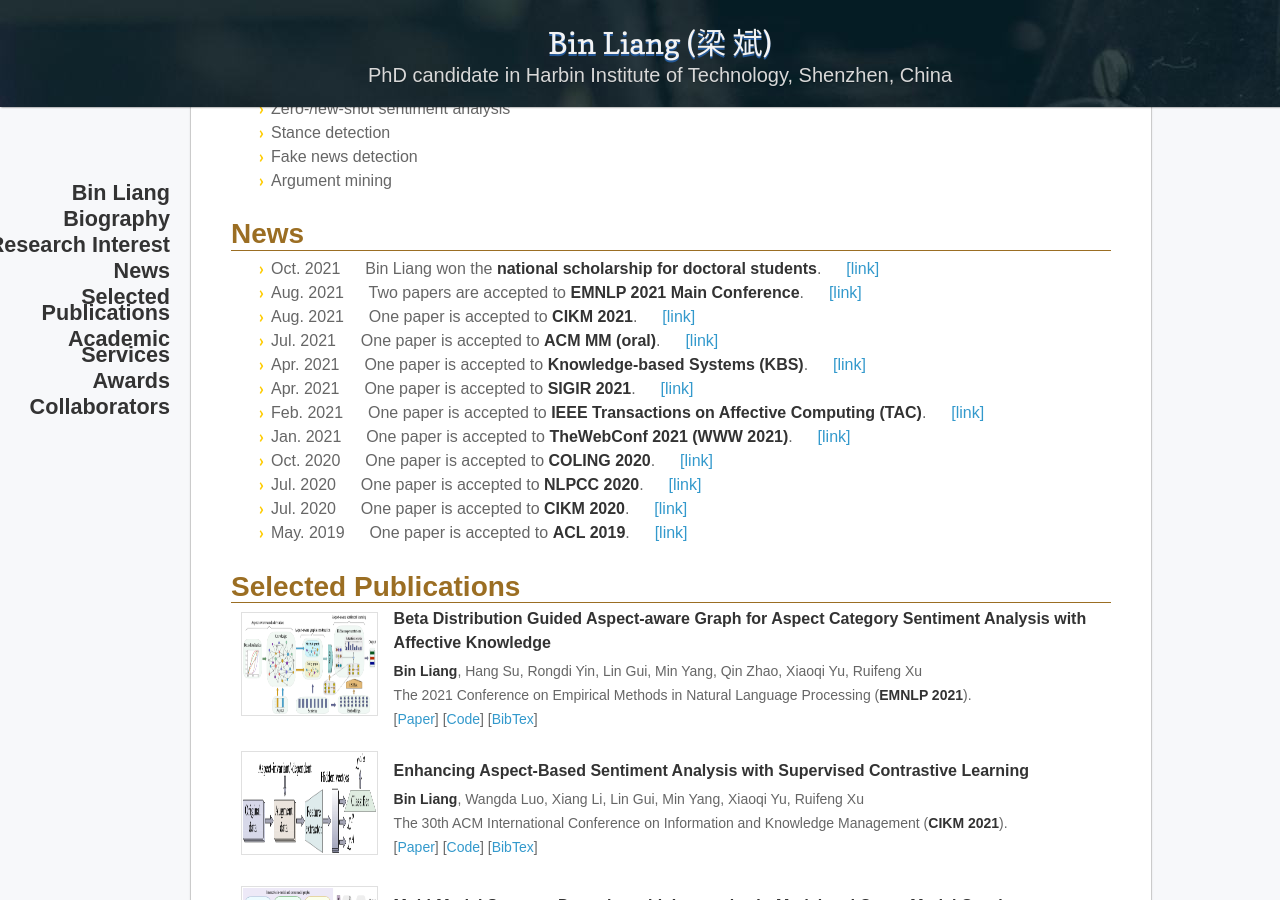
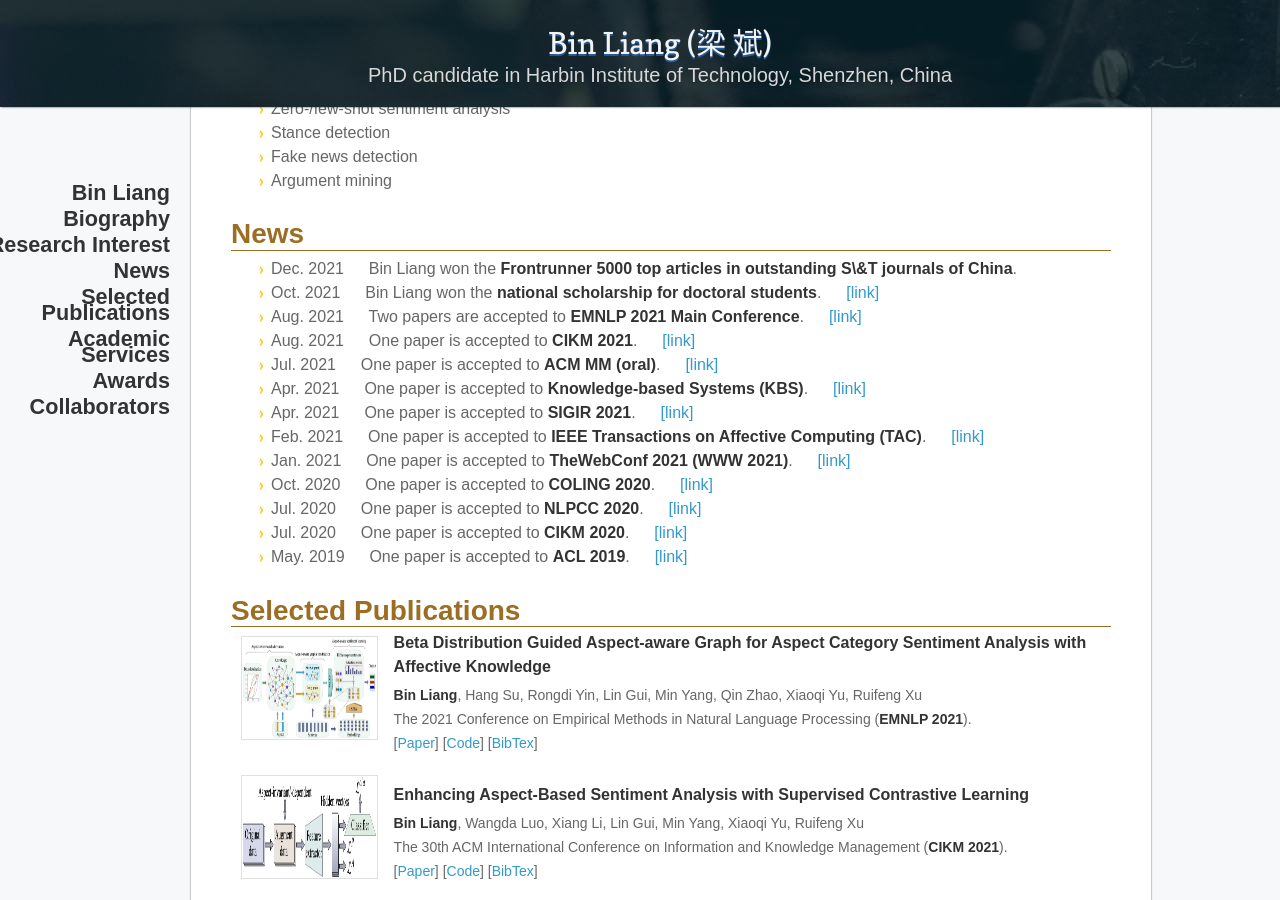
Before and after one commit to BinLiang-NLP/BinLiang-NLP.github.io, a Jekyll site: the page built from index.md, in a window 1280 px wide and 900 px high, scrolled down 754 px. Built offline with Jekyll 4.4.1, drawn with Linux system fonts in a browser that asks for light colours; nearby versions of some CDN libraries; our own code applies the rules of GitHub Pages for plain Markdown files.

Commit message:
Update index.md

```diff
--- a/index.md
+++ b/index.md
@@ -52,6 +52,7 @@
     <td width="100%">
       <h2>News</h2>
 <ul>
+<li>Dec. 2021 &emsp; Bin Liang won the <strong>Frontrunner 5000 top articles in outstanding S\&T journals of China</strong>.</li>
 <li>Oct. 2021 &emsp; Bin Liang won the <strong>national scholarship for doctoral students</strong>. &emsp; <a href="http://119.23.18.63/?p=1913" target="_blank">[link]</a> </li>
 <li>Aug. 2021 &emsp; Two papers are accepted to <strong>EMNLP 2021 Main Conference</strong>. &emsp; <a href="http://119.23.18.63/?p=1790" target="_blank">[link]</a></li>
 <li>Aug. 2021 &emsp; One paper is accepted to <strong>CIKM 2021</strong>. &emsp; <a href="http://119.23.18.63/?p=1761" target="_blank">[link]</a> </li>
```
